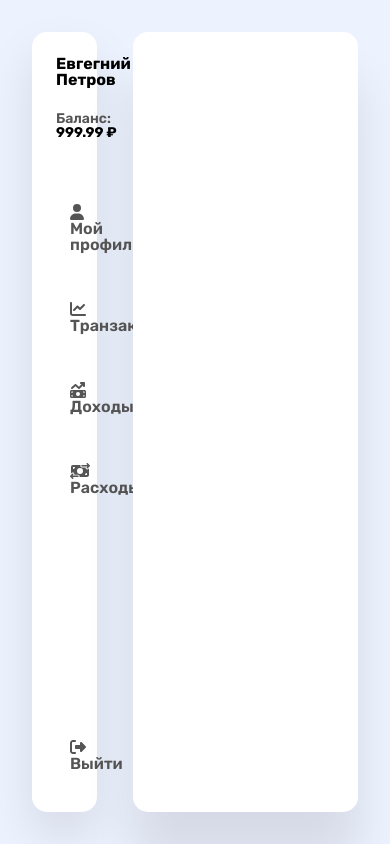
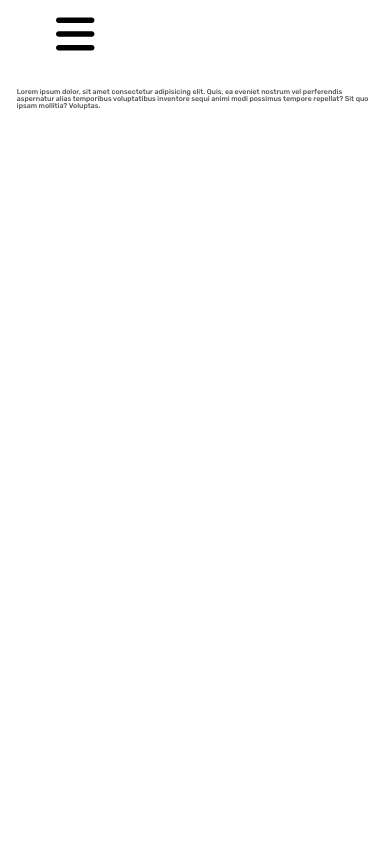
Before and after one commit to ArtyomI69/finance-manager-client, a React (Vite) app: page / in a window 390 px wide. Built offline with nearby package versions, Linux system fonts and the light colour scheme.

Commit message:
добавь MobileNavbar компонент и responsiveness для Header компонента

```diff
--- a/index.html
+++ b/index.html
@@ -10,7 +10,7 @@
       rel="stylesheet"
     />
     <meta name="viewport" content="width=device-width, initial-scale=1.0" />
-    <title>Vite + React + TS</title>
+    <title>Финансовый менеджер</title>
   </head>
   <body>
     <div id="root"></div>
--- a/src/App.module.css
+++ b/src/App.module.css
@@ -7,3 +7,14 @@
   height: 100vh;
   background-color: #edf2ff;
 }
+
+/**************************/
+/* Ниже 928  */
+/**************************/
+
+@media (max-width: 58em) {
+  .app {
+    padding: 0rem;
+    gap: 0rem;
+  }
+}
--- a/src/components/Header/Header.module.css
+++ b/src/components/Header/Header.module.css
@@ -8,3 +8,24 @@
   background-color: #fff;
   padding: 2.4rem;
 }
+
+/**************************/
+/* Ниже 928  */
+/**************************/
+
+@media (max-width: 58em) {
+  .header {
+    width: 0%;
+    border-radius: 0;
+    padding: 0;
+  }
+
+  .header--open {
+    width: 100%;
+    padding: 2.4rem;
+    position: fixed;
+    height: 100vh;
+    justify-content: center;
+    align-items: center;
+  }
+}
--- a/src/components/Header/Header.tsx
+++ b/src/components/Header/Header.tsx
@@ -1,14 +1,26 @@
-import { FC } from "react";
+import { FC, useState } from "react";
 
 import styles from "./Header.module.css";
 import HeaderUserInfo from "./HeaderUserInfo/HeaderUserInfo";
 import Navbar from "../Navbar/Navbar";
+import MobileNavbar from "./MobileNavbar/MobileNavbar";
 
 const Header: FC = () => {
+  const [isHeaderOpen, setIsHeaderOpen] = useState(false);
+
+  const toggleMobileNavbar = () => {
+    setIsHeaderOpen((prevIsHeaderOpen) => !prevIsHeaderOpen);
+  };
+
+  const className = isHeaderOpen
+    ? [styles.header, styles["header--open"]].join(" ")
+    : styles.header;
+
   return (
-    <header className={styles.header}>
+    <header className={className}>
       <HeaderUserInfo />
       <Navbar />
+      <MobileNavbar toggleMobileNavbar={toggleMobileNavbar} isHeaderOpen={isHeaderOpen} />
     </header>
   );
 };
--- a/src/components/Header/HeaderUserInfo/HeaderUserInfo.module.css
+++ b/src/components/Header/HeaderUserInfo/HeaderUserInfo.module.css
@@ -36,3 +36,22 @@
   font-weight: 700;
   color: #000;
 }
+
+/**************************/
+/* Ниже 1072  */
+/**************************/
+
+@media (max-width: 67em) {
+  .header-user-info {
+    grid-template-columns: auto;
+  }
+  .user-name {
+    align-self: center;
+    justify-self: center;
+  }
+
+  .user-balance {
+    align-self: center;
+    justify-self: center;
+  }
+}
--- /dev/null
+++ b/src/components/Header/MobileNavbar/MobileNavbar.module.css
@@ -0,0 +1,41 @@
+.mobile-navbar {
+  display: none;
+  position: fixed;
+  width: 100%;
+  height: 64px;
+  background-color: white;
+  top: 0;
+  left: 0;
+}
+
+.mobile-navbar button {
+  border: none;
+  cursor: pointer;
+  position: relative;
+  left: 32px;
+  top: 4px;
+  background-color: #fff;
+  padding: 8px 24px;
+}
+
+.mobile-navbar svg {
+  font-size: 44px;
+}
+
+/**************************/
+/* Ниже 928  */
+/**************************/
+
+@media (max-width: 58em) {
+  html {
+    font-size: 43.75%;
+  }
+
+  .mobile-navbar {
+    display: block;
+  }
+
+  .mobile-navbar--closed {
+    display: none;
+  }
+}
--- /dev/null
+++ b/src/components/Header/MobileNavbar/MobileNavbar.tsx
@@ -0,0 +1,26 @@
+import { FC } from "react";
+import { FontAwesomeIcon } from "@fortawesome/react-fontawesome";
+import { faBars } from "@fortawesome/free-solid-svg-icons";
+
+import styles from "./MobileNavbar.module.css";
+
+interface MobileNavbarProps {
+  toggleMobileNavbar: () => void;
+  isHeaderOpen: boolean;
+}
+
+const MobileNavbar: FC<MobileNavbarProps> = ({ isHeaderOpen, toggleMobileNavbar }) => {
+  const className = isHeaderOpen
+    ? [styles["mobile-navbar"], styles["mobile-navbar--closed"]].join(" ")
+    : styles["mobile-navbar"];
+
+  return (
+    <div className={className}>
+      <button onClick={toggleMobileNavbar}>
+        <FontAwesomeIcon icon={faBars} />
+      </button>
+    </div>
+  );
+};
+
+export default MobileNavbar;
--- a/src/components/Main/Main.module.css
+++ b/src/components/Main/Main.module.css
@@ -4,4 +4,17 @@
   border-radius: 1.5rem;
   box-shadow: 0 4.8rem 4.8rem rgba(0, 0, 0, 0.1);
   background-color: #fff;
+  padding: 2.4rem;
 }
+
+/**************************/
+/* Ниже 928  */
+/**************************/
+
+@media (max-width: 58em) {
+  .main {
+    border-radius: 0;
+    width: 100%;
+    padding-top: 88px;
+  }
+}
--- a/src/components/Main/Main.tsx
+++ b/src/components/Main/Main.tsx
@@ -3,7 +3,13 @@ import { FC } from "react";
 import styles from "./Main.module.css";
 
 const Main: FC = () => {
-  return <main className={styles.main}></main>;
+  return (
+    <main className={styles.main}>
+      Lorem ipsum dolor, sit amet consectetur adipisicing elit. Quis, ea eveniet nostrum vel
+      perferendis aspernatur alias temporibus voluptatibus inventore sequi animi modi possimus
+      tempore repellat? Sit quo ipsam mollitia? Voluptas.
+    </main>
+  );
 };
 
 export default Main;
--- a/src/index.css
+++ b/src/index.css
@@ -75,3 +75,32 @@ body {
 
   overflow-x: hidden;
 }
+
+/**************************/
+/* Ниже 1344px */
+/**************************/
+@media (max-width: 84em) {
+  html {
+    font-size: 56.25%;
+  }
+}
+
+/**************************/
+/* Ниже 1216px  */
+/**************************/
+
+@media (max-width: 76em) {
+  html {
+    font-size: 50%;
+  }
+}
+
+/**************************/
+/* Ниже 928  */
+/**************************/
+
+@media (max-width: 58em) {
+  html {
+    font-size: 43.75%;
+  }
+}
```
